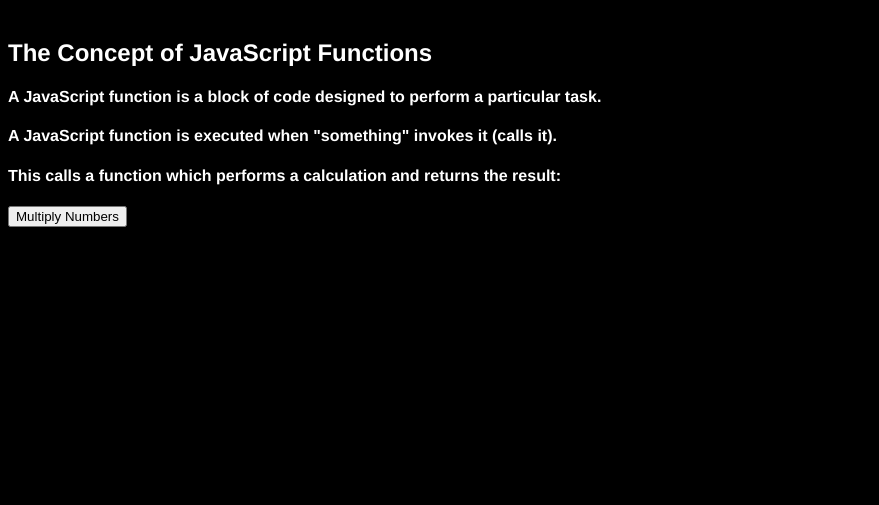
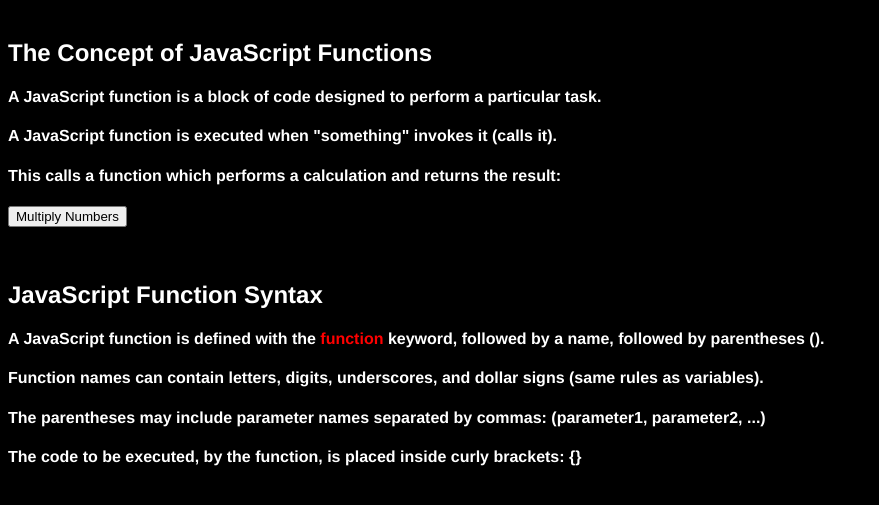
Before and after one commit to ryandocherty/w3schools, a plain HTML site: page 012_Functions/000_HTML.html in a window 1280 px wide. Shown: the part 79-584 px from the top of the page, without its empty margins (0-879 px from the left). Drawn offline with Linux system fonts and the light colour scheme.

Commit message:
Changes to be committed: modified:   012_Functions/000_HTML.html renamed:    012_Functions/001_Functions.js -> 012_Functions/001_JS_Functions.js new file:   012_Functions/002_JS_Function_Syntax.js new file:   012_Functions/003_JS_Function_Return.js

```diff
--- a/012_Functions/000_HTML.html
+++ b/012_Functions/000_HTML.html
@@ -27,8 +27,16 @@
 
 
 
+    <h2 style="color:#ffffff;">JavaScript Function Syntax</h2>
+    <h4 style="color:#ffffff;">A JavaScript function is defined with the <span style="color:#FF0000">function</span> keyword, followed by a <b>name</b>, followed by parentheses <b>()</b>.</h4>
+    <h4 style="color:#ffffff;">Function names can contain letters, digits, underscores, and dollar signs (same rules as variables).</h4>
+    <h4 style="color:#ffffff;">The parentheses may include parameter names separated by commas: <b>(parameter1, parameter2, ...)</b></h4>
+    <h4 style="color:#ffffff;">The code to be executed, by the function, is placed inside curly brackets: {}</b></h4>
+
+
+
     <!--------------------Scripts-------------------->
-    <script src="001_Functions.js"></script>
+    <script src="001_JS_Functions.js"></script>
 
 
 
```
Also changed, not shown: 012_Functions/002_JS_Function_Syntax.js (added, +32 -0 lines), 012_Functions/003_JS_Function_Return.js (added, +7 -0 lines), 012_Functions/001_JS_Functions.js (renamed from 012_Functions/001_Functions.js).
